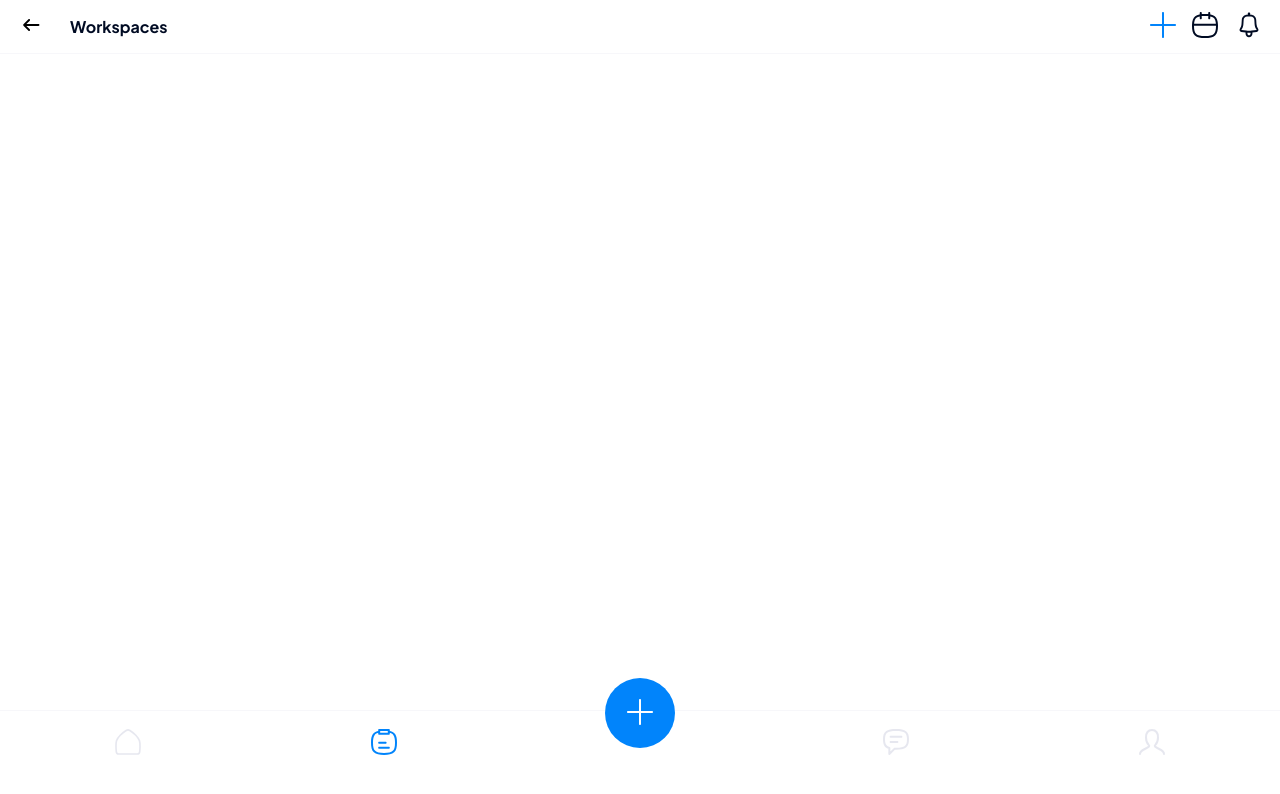
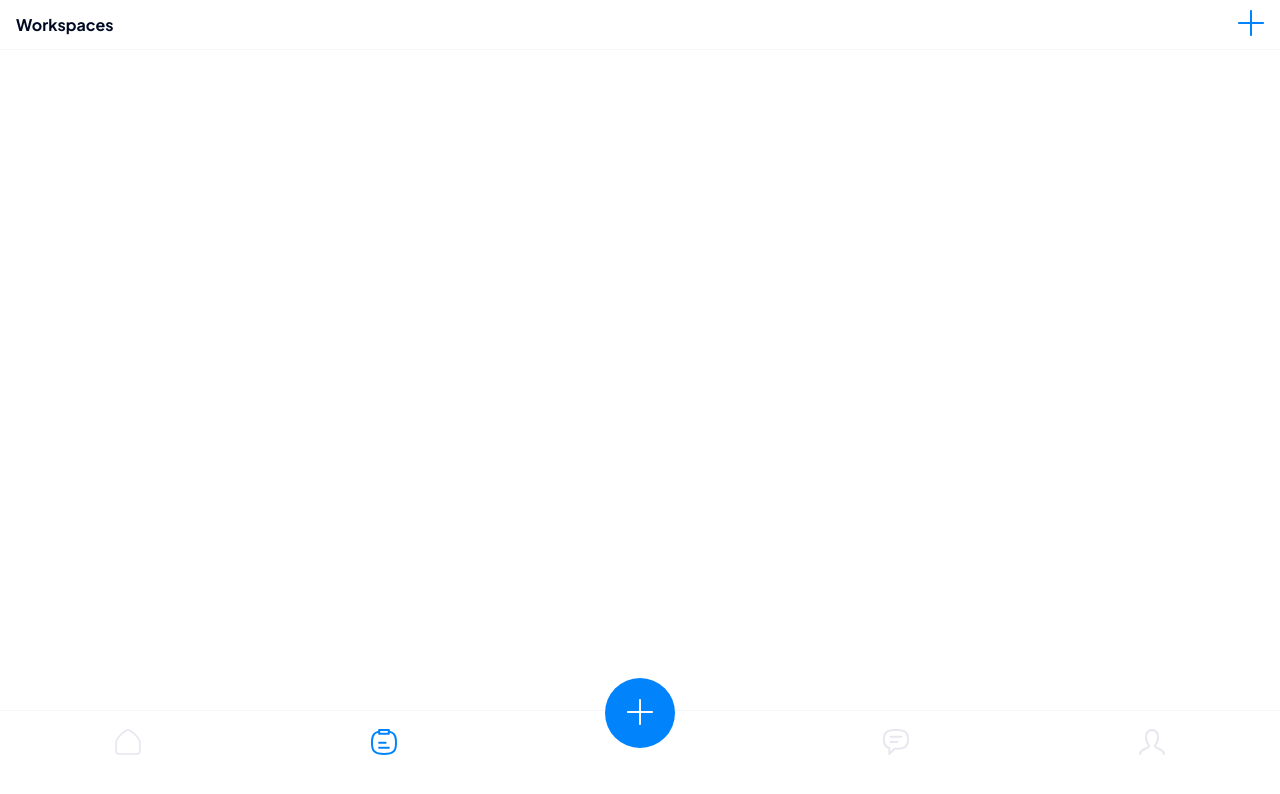
Before and after one commit to 9trocoder/mmekut, a React (Create React App) app: page /workspace in a window 1280 px wide. Shown: the top 794 px of the page. Built offline with nearby package versions, Linux system fonts and the light colour scheme.

Commit message:
Update workspacepage.js

```diff
--- a/src/pages/workspacepage/workspacepage.js
+++ b/src/pages/workspacepage/workspacepage.js
@@ -35,10 +35,6 @@ function Workspacepage() {
       <HeaderBar
         headerText="Workspaces"
         addIcon={addIconBlue}
-        backIcon={headerBackIcon}
-        calendarIcon={calendarIcon}
-        notificationIcon={headerNotificationIcon}
-        handleBackClick={handleBackClick}
       />
       <BottomNav
         homeIcon={homeIconNotActive}
```
